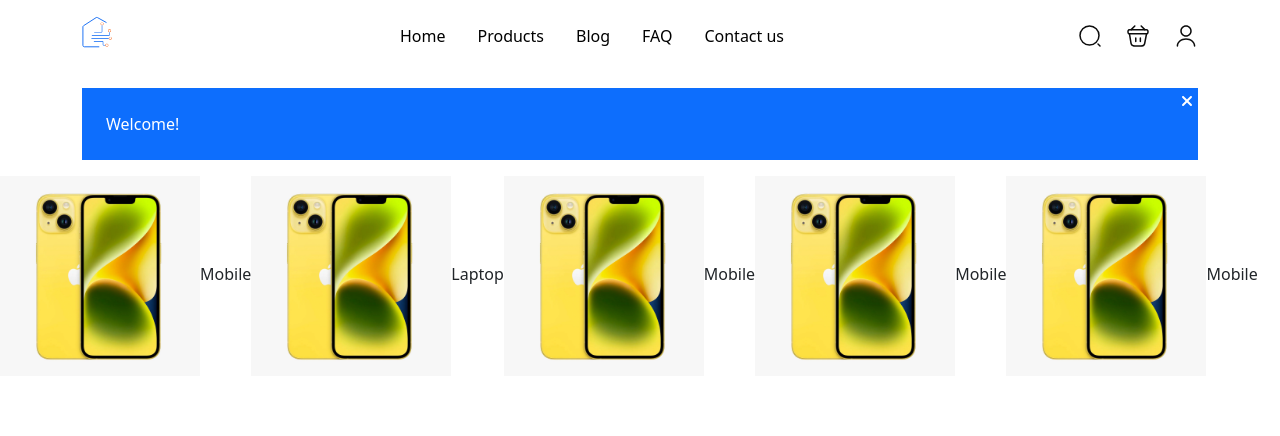
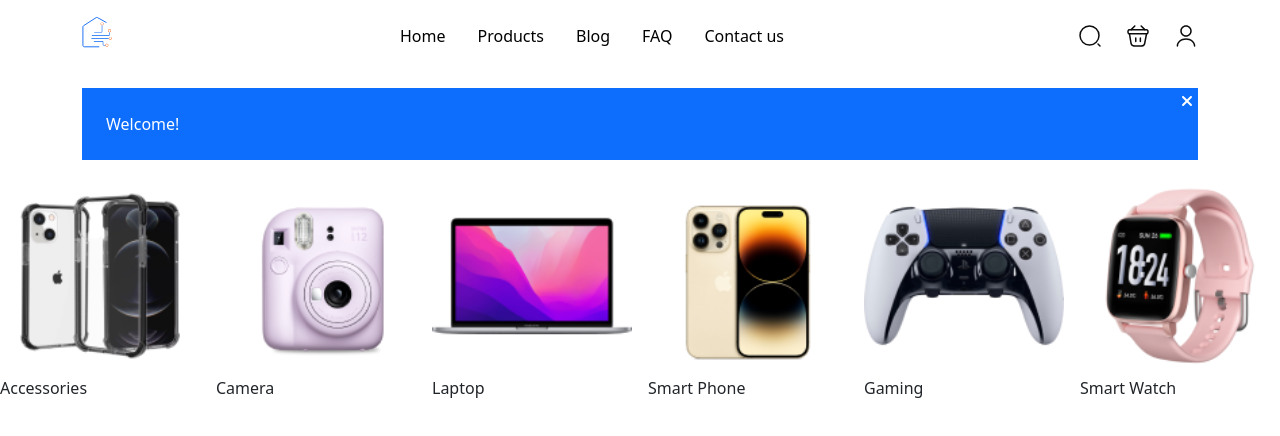
Before and after one commit to RJR24/sarvin-shop-react, a React (Create React App) app: page / in a window 1280 px wide. Shown: the top 436 px of the page. Built offline with nearby package versions, Linux system fonts and the light colour scheme.

Commit message:
cat list updated styles added

```diff
--- a/src/components/Categories/Categories.jsx
+++ b/src/components/Categories/Categories.jsx
@@ -1,20 +1,31 @@
 import React from "react";
-import mobile from "../../assets/images/products/mobile.png";
+
+import smartPhone from "../../assets/images/pro02/smart-phone.png";
+import smartWatch from "../../assets/images/pro02/smart-watch.png";
+import camera from "../../assets/images/pro02/camera.png";
+import accessories from "../../assets/images/pro02/accessories.png";
+import gaming from "../../assets/images/pro02/gaming.png";
+import laptop from "../../assets/images/pro02/laptop.png";
 import CategoryCard from "./CategoryCard";
 
+import "./category.css";
+
 const catList = [
-  { title: "Mobile", image: mobile },
-  { title: "Laptop", image: mobile },
-  { title: "Mobile", image: mobile },
-  { title: "Mobile", image: mobile },
-  { title: "Mobile", image: mobile },
+  { title: "Accessories", image: accessories },
+  { title: "Camera", image: camera },
+  { title: "Laptop", image: laptop },
+  { title: "Smart Phone", image: smartPhone },
+  { title: "Gaming", image: gaming },
+  { title: "Smart Watch", image: smartWatch },
 ];
 const Categories = () => {
-  return <div  className="d-flex">
-    {
-      catList.map((item)=><CategoryCard  title={item.title} image={item.image}/>)
-    }
-  </div>;
+  return (
+    <div className="d-flex justify-content-center gap-3">
+      {catList.map((item) => (
+        <CategoryCard title={item.title} image={item.image} />
+      ))}
+    </div>
+  );
 };
 
 export default Categories;
```
